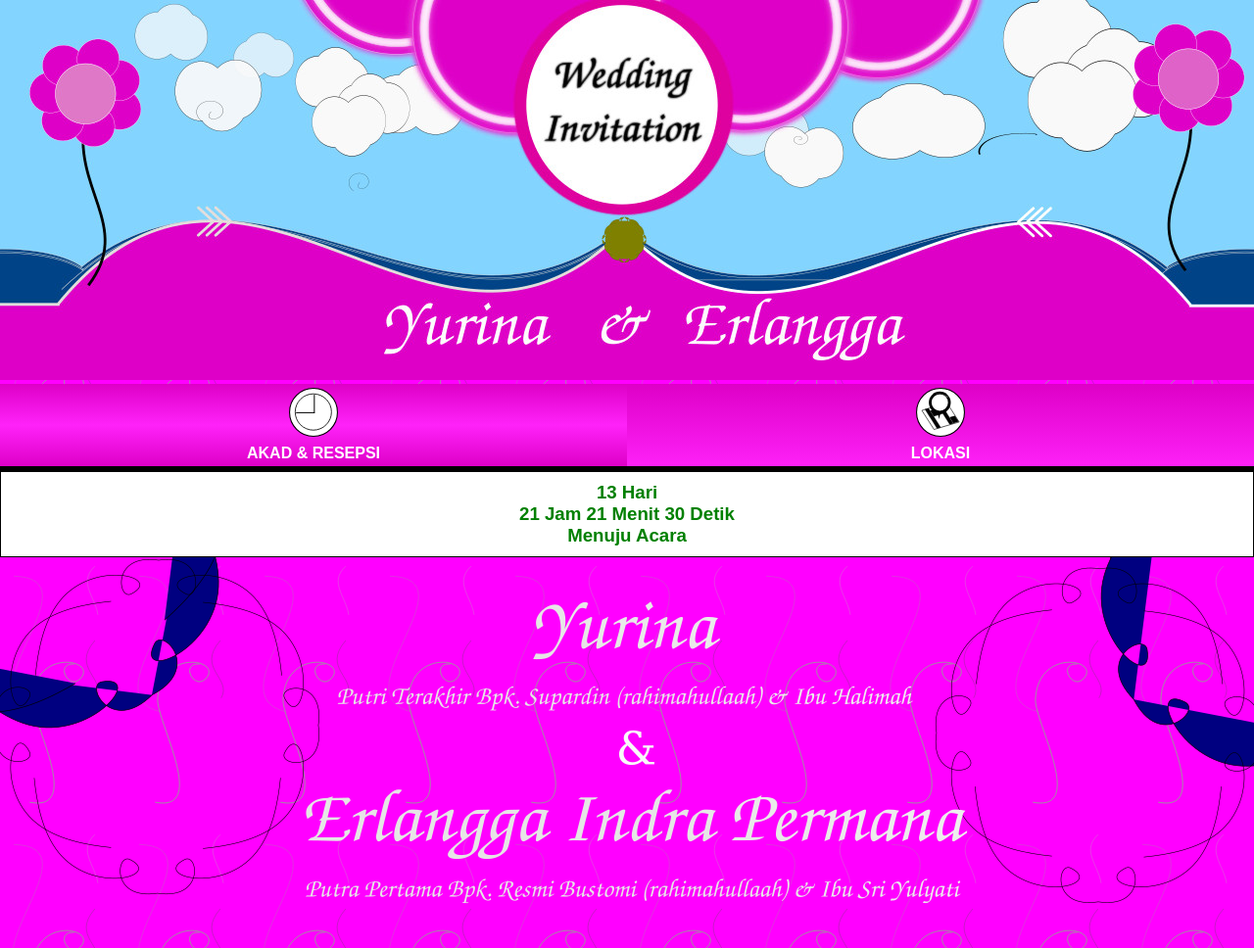
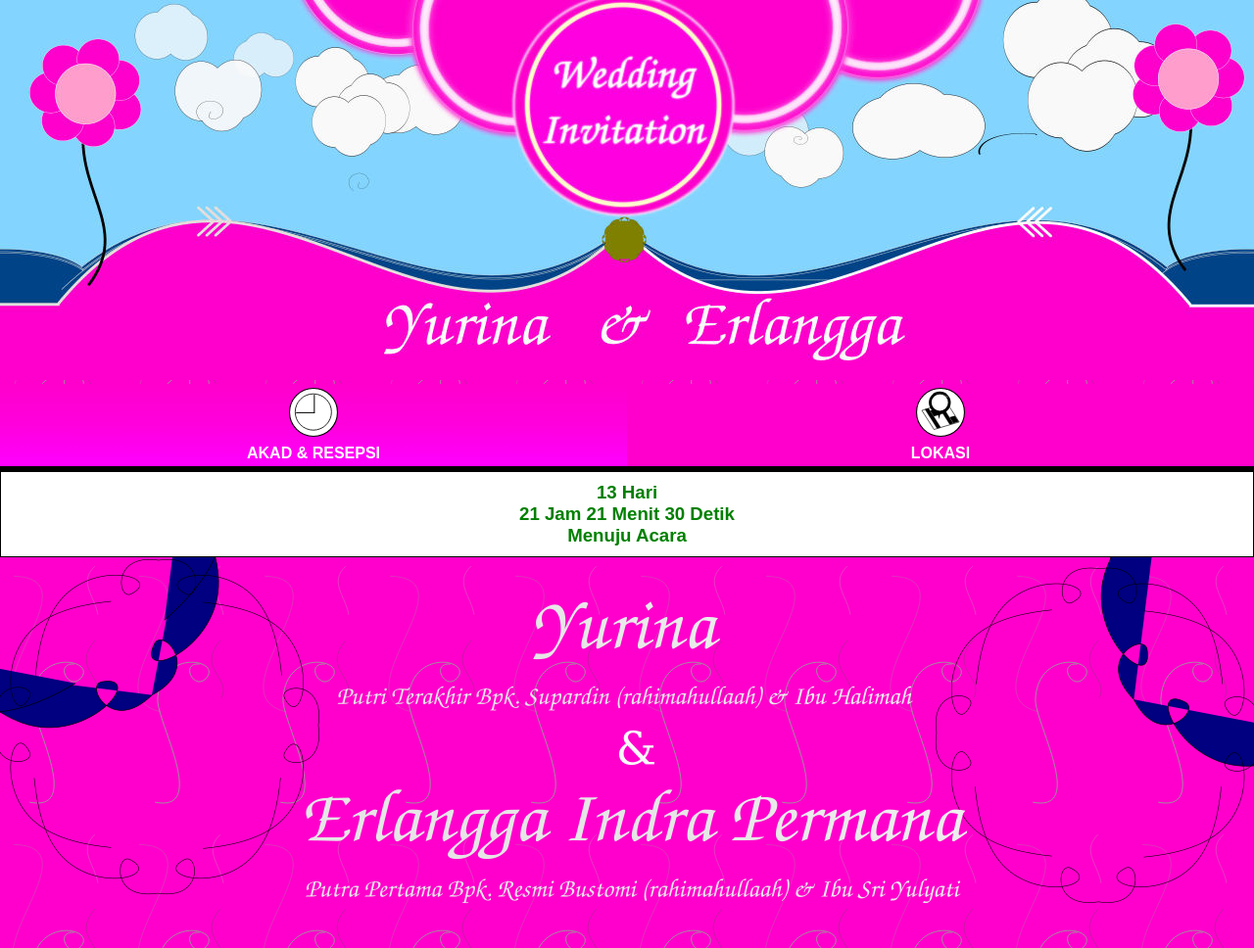
Before and after one commit to erlaangga/erlaangga.github.io, a PHP site: page / in a window 1280 px wide. Shown: the top 968 px of the page at 98% size. Run offline with PHP 8.4, Linux system fonts and the light colour scheme.

Commit message:
pink asli

```diff
--- a/index.css
+++ b/index.css
@@ -37,11 +37,7 @@
     /*default outside*/
     /*(specifies whether the list-item markers should appear inside or outside the content flow)*/
 
-    background: #de00c7; /* For browsers that do not support gradients */
-    background: linear-gradient(#de00c7, #ff22f9); /* Standard syntax (must be last) */
-    background: -ms-linear-gradient(#de00c7, #ff22f9); /* Standard syntax (must be last) */
-    background: -webkit-linear-gradient(#de00c7, #ff22f9); /* Standard syntax (must be last) */
-    background: -moz-linear-gradient(#de00c7, #ff22f9); /* Standard syntax (must be last) */
+    background: #ff00cc; /* For browsers that do not support gradients */
     position: sticky;
     top: 0px;
     z-index: 1;
@@ -54,11 +50,11 @@
     cursor: pointer;
 }
 #menu > tbody > tr > .active{
-    background: #de00c7; /* For browsers that do not support gradients */
-    background: linear-gradient(#de00c7, #ef11d8); /* Standard syntax (must be last) */
-    background: -ms-linear-gradient(#de00c7, #ff22f9, #de00c7); /* Standard syntax (must be last) */
-    background: -webkit-linear-gradient(#de00c7, #ff22f9, #de00c7); /* Standard syntax (must be last) */
-    background: -moz-linear-gradient(#de00c7, #ff22f9, #de00c7); /* Standard syntax (must be last) */
+    background: #ff00ff; /* For browsers that do not support gradients */
+    background: linear-gradient(#ff00cc, #ff00dd, #ff00ff); /* Standard syntax (must be last) */
+    background: -ms-linear-gradient(#ff00cc, #ff00dd, #ff00ff); /* Standard syntax (must be last) */
+    background: -webkit-linear-gradient(#ff00cc, #ff00dd, #ff00ff); /* Standard syntax (must be last) */
+    background: -moz-linear-gradient(#ff00cc, #ff00dd, #ff00ff); /* Standard syntax (must be last) */
     cursor: default;
 }
 
```
Also changed, not shown: background.svg, header.jpg, header.png (deleted).
